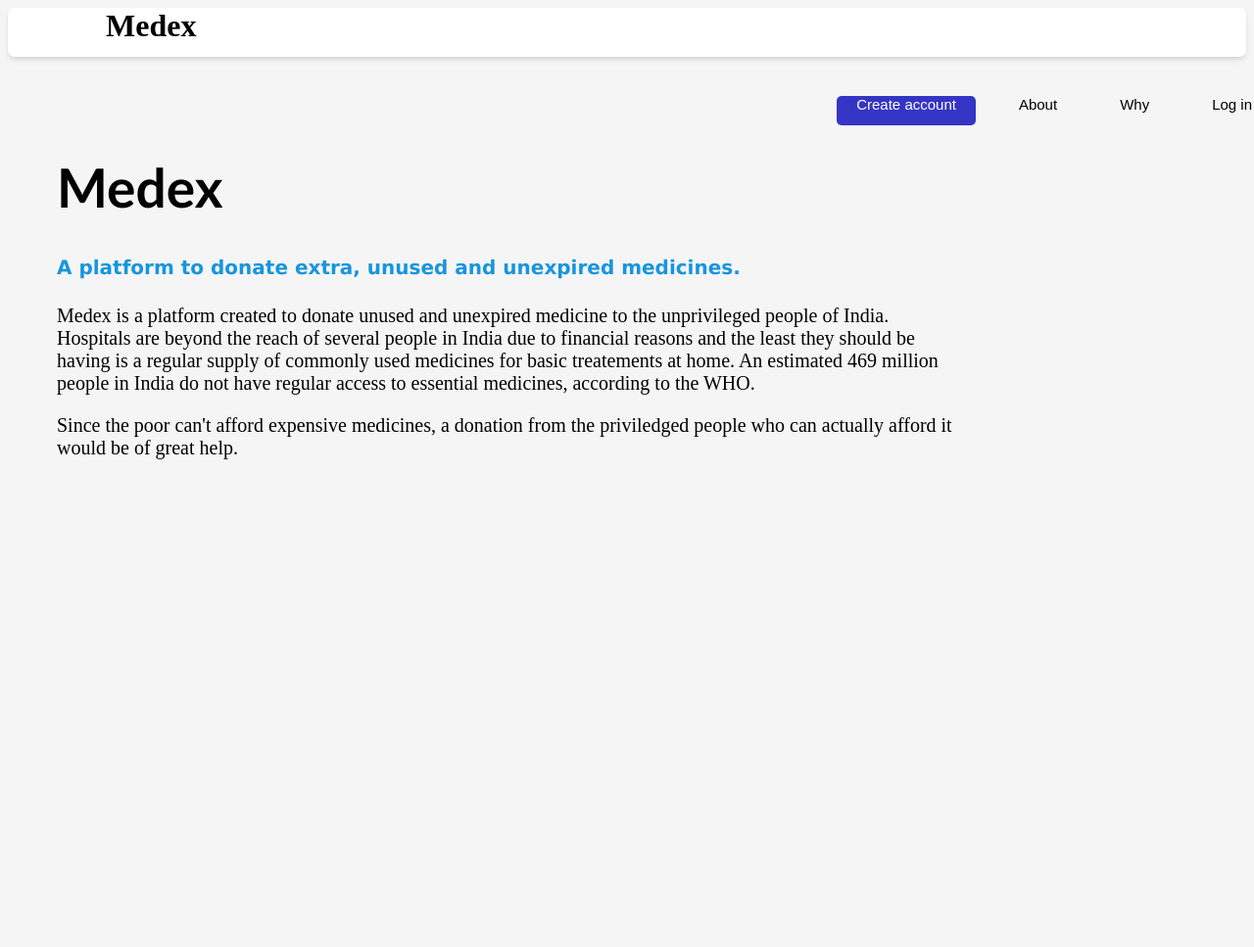
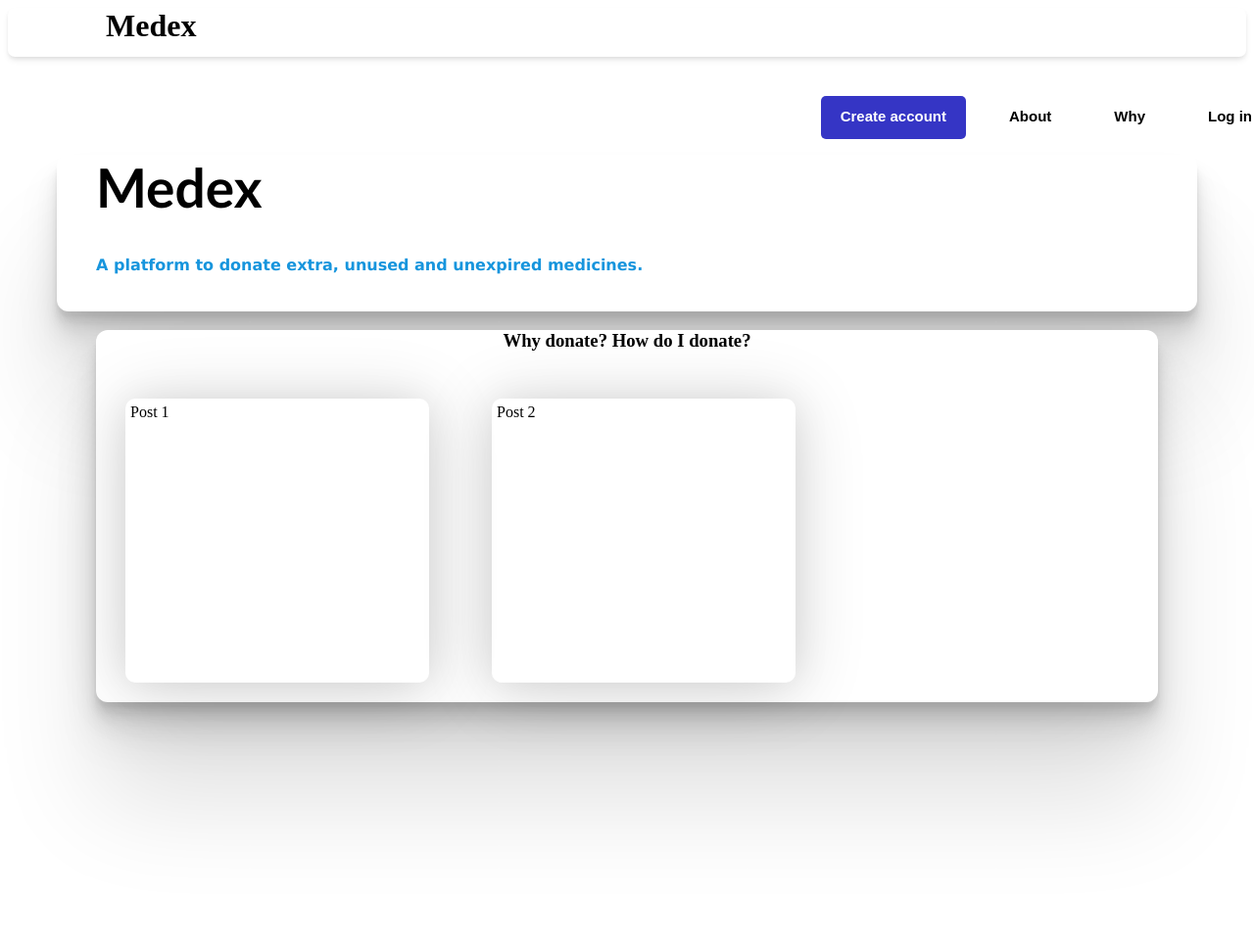
Before and after one commit to aditya303030/medex-web, a Django app: page / in a window 1280 px wide. Shown: the top 967 px of the page at 98% size. Before the commit the page ends 469 px from the top, so only its background shows below. Run offline with Django 3.2, Linux system fonts and the light colour scheme.

Commit message:
added post area for web details

```diff
--- a/home/static/home.css
+++ b/home/static/home.css
@@ -1,5 +1,5 @@
 body {
-    background-color: whitesmoke;
+    background-color: white;
 }
 
 .header {
@@ -17,7 +17,7 @@ body {
 
 
 .link {
-    background-color: rgb(255, 255, 255);
+    background-color: white;
 
 }
 
@@ -41,29 +41,18 @@ body {
     margin: 10px;
     padding: 0 20px;
     display: inline-block;
-    background-color:whitesmoke ;
+    background-color:white ;
 }
 
 .nav-area li a.link.register-link {
     background-color: rgba(52, 52, 197, 0.993);
     color: white;
     border-radius: 5px;
-    height: 30px;
+    padding-top: 12px;
+    text-align: center;
+    height: 2rem;
 }
 
-/* .link::after {
-    content: "";
-    display: block;
-    width: 0;
-    height: 2px;
-    background:rgb(0, 0, 0);
-    transition: width .3s;
-}
-
-.link:hover::after {
-    width: 100%;
-    transition: width .3s;
-}  */
 
 
 
@@ -109,7 +98,16 @@ body {
 .main-body {
     margin-left: 50px;
     margin-right: 50px;
-    border-radius: 15px;
+    border-radius: 12px;
+    background-color: white;
+    height: 160px;
+    box-shadow:
+    0 5.3px 3px rgba(0, 0, 0, 0.034),
+    0 10px 7.2px rgba(0, 0, 0, 0.048),
+    0 14.6px 13.6px rgba(0, 0, 0, 0.06),
+    0 20.9px 24.3px rgba(0, 0, 0, 0.072),
+    0 34.2px 45.5px rgba(0, 0, 0, 0.086),
+    0 100px 109px rgba(0, 0, 0, 0.12);
 }
 
 .main-body h1 {
@@ -117,13 +115,46 @@ body {
     font-size: 55px;
     margin-top: 100px;
     text-align: left;
+    margin-left: 40px;
 }
+
 .main-body h4 {
     font-size: larger;
     margin-top: 0px;
     font-family:Verdana;
     color: rgb(23, 149, 221);
-    font-size: 20px;
+    font-size: 16px;
+    margin-left: 40px;
+}
+
+.main-content {
+    margin-left: 50px;
+    margin-right: 90px;
+    border-radius: 12px;
+    background-color: white;
+    height: 380px;
+    box-shadow:
+    0 5.3px 3px rgba(0, 0, 0, 0.034),
+    0 10px 7.2px rgba(0, 0, 0, 0.048),
+    0 14.6px 13.6px rgba(0, 0, 0, 0.06),
+    0 20.9px 24.3px rgba(0, 0, 0, 0.072),
+    0 34.2px 45.5px rgba(0, 0, 0, 0.086),
+    0 100px 109px rgba(0, 0, 0, 0.12);
+}
+
+.main-content p {
+    height: 280px;
+    width: 300px;
+    box-shadow:
+    0 0.8px 38.4px rgba(0, 0, 0, 0.08),
+    0 6px 73px rgba(0, 0, 0, 0.16);
+    margin: 30px;
+    padding:5px;
+    border-radius: 10px;
+}
+
+.main-content li {
+    display: inline-block;
 }
 
 .para {
--- a/home/templates/home.html
+++ b/home/templates/home.html
@@ -10,23 +10,34 @@
     </div>
     <div class = wrapper>
       <ul class="nav-area">
-        <li><a class="link register-link" href="register">Create account</a></li>
-        <li><a class="link about-link" href="about">About</a></li>
-        <li><a class="link why-link" href="why/">Why</a></li>
+        <li><a class="link register-link" href="register" align='center'><strong>Create account</strong></a></li>
+        <li><a class="link about-link" href="about"><strong>About</strong></a></li>
+        <li><a class="link why-link" href="why/"><strong>Why</strong></a></li>
         {% if request.user.is_authenticated%}
-          <li>Hello, {{user.first_name}}</li>
-          <li><a href="logout" class="link logout-link">Logout</a></li>
+          <li><strong>Hello, {{user.first_name}}</strong></li>
+          <li><a href="logout" class="link logout-link"><strong>Logout</strong></a></li>
         {%else %}
-          <li><a class="link login-link" href="login">Log in</a></li>
+          <li><a class="link login-link" href="login"><strong>Log in</strong></a></li>
         {%endif%}
       </ul>
     </div>
     <div class="main-body">
       <h1 >Medex</h1>
       <h4>A platform to donate extra, unused and unexpired medicines.</h4>
-      <p class="para para-1">Medex is a platform created to donate unused and unexpired medicine to the unprivileged people of India. Hospitals are beyond the reach of several people in India due to financial reasons and the least they should be having is a regular supply of commonly used medicines for basic treatements at home. An estimated 469 million people in India do not have regular access to essential medicines, according to the WHO. </p>
-      <p class="para para-2">Since the poor can't afford expensive medicines, a donation from the priviledged people who can actually afford it would be of great help.</p>
+      {% comment %} <p class="para para-1">Medex is a platform created to donate unused and unexpired medicine to the unprivileged people of India. Hospitals are beyond the reach of several people in India due to financial reasons and the least they should be having is a regular supply of commonly used medicines for basic treatements at home. An estimated 469 million people in India do not have regular access to essential medicines, according to the WHO. </p>
+      <p class="para para-2">Since the poor can't afford expensive medicines, a donation from the priviledged people who can actually afford it would be of great help.</p> {% endcomment %}
     </div>
+    <ul>
+      <div class="main-content">
+        <h3 align='center'>Why donate? How do I donate?</h3>
+        <li><div class="post why-post">
+          <p>Post 1</p>
+        </div></li>
+        <li><div class="post how-post">
+          <p>Post 2</p>
+        </div></li>
+      </div>
+    </ul>
     <header>
         <div class="form-container" align = 'center'>
           <form method=POST class = 'form'> {%csrf_token%}
```
